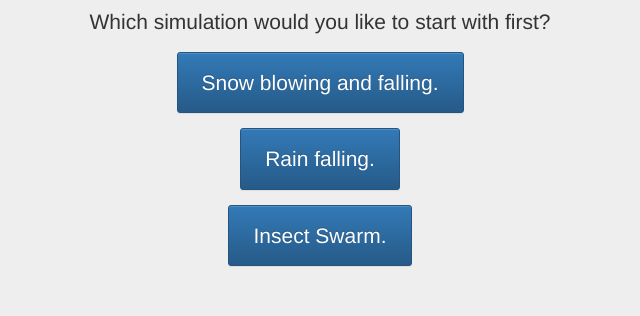
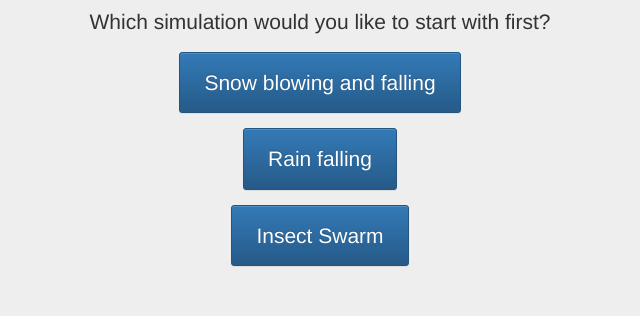
Before and after one commit to maschaltosis/In-browser-Particle-System, a plain HTML site: page index.html in a window 1280 px wide. Shown: the part 223-539 px from the top of the page, 320-960 px from the left. Drawn offline with nearby package versions, Linux system fonts and the light colour scheme.

Commit message:
Minor Changes.

```diff
--- a/index.html
+++ b/index.html
@@ -51,9 +51,9 @@
 				<div id="intro">
 					<h1>2D GAME</h1>
 					<p class="lead">Which simulation would you like to start with first?</p>
-					<p><button id="startSnowButton" class="btn btn-sm btn-primary" type="button">Snow blowing and falling.</button></p>
-					<p><button id="startRainButton" class="btn btn-sm btn-primary" type="button">Rain falling.</button></p>
-					<p><button id="startInsectButton" class="btn btn-sm btn-primary" type="button">Insect Swarm.</button></p>
+					<p><button id="startSnowButton" class="btn btn-sm btn-primary" type="button">Snow blowing and falling</button></p>
+					<p><button id="startRainButton" class="btn btn-sm btn-primary" type="button">Rain falling</button></p>
+					<p><button id="startInsectButton" class="btn btn-sm btn-primary" type="button">Insect Swarm</button></p>
 				</div>
 			</div>
 			<!-- Don't display this until the simulation has started. -->
```
Also changed, not shown: 1 other file.
